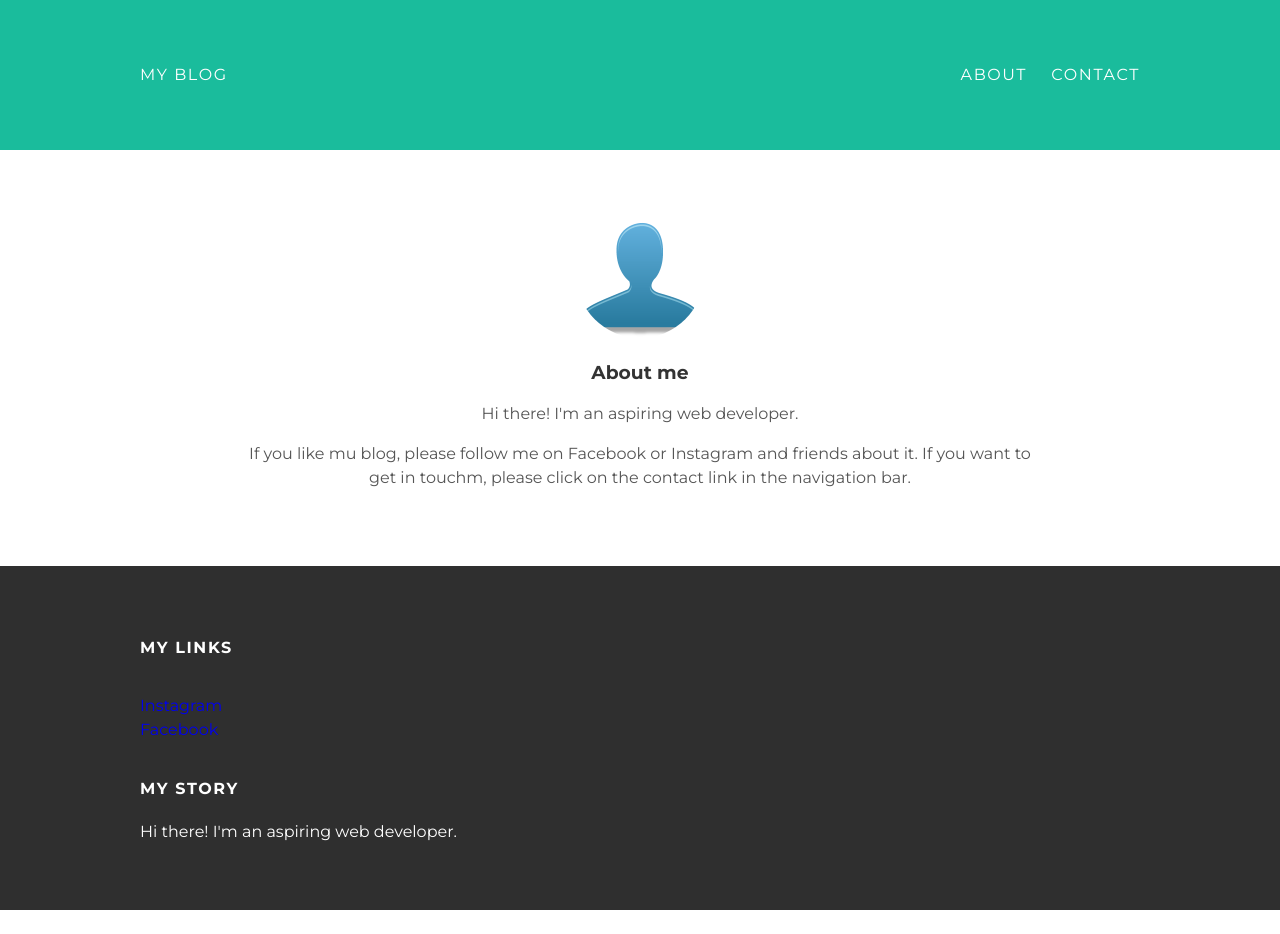
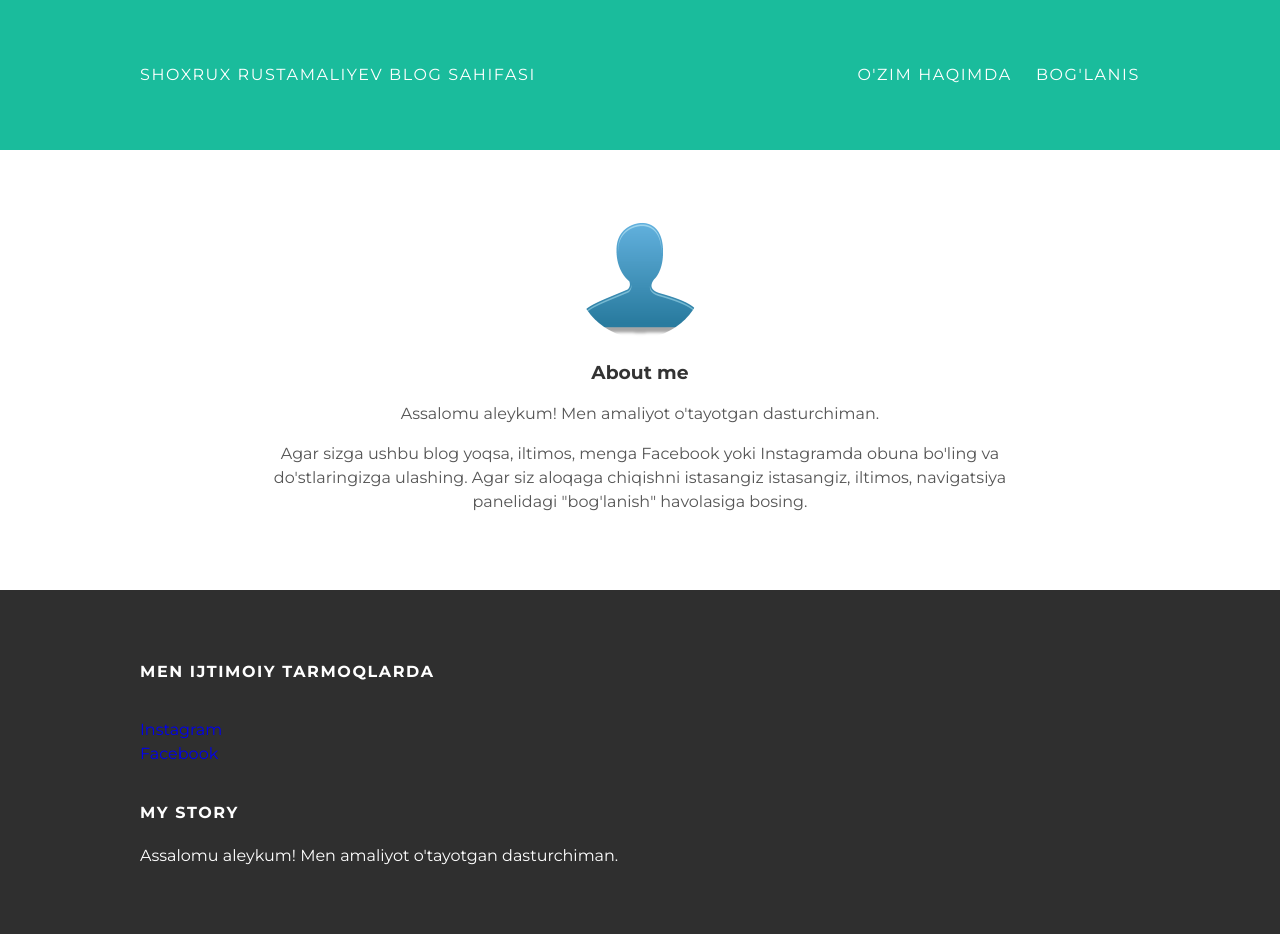
Before and after one commit to CoderUzbek/shokhrukhpro.github.io, a plain HTML site: page about.html in a window 1280 px wide. Before the commit the page ends 910 px from the top, so only its background shows below. Drawn offline with Linux system fonts and the light colour scheme.

Commit message:
Update about.html

```diff
--- a/about.html
+++ b/about.html
@@ -1,20 +1,20 @@
 <!DOCTYPE html>
-<html lang="en" dir="ltr">
+<html lang="uz" dir="ltr">
   <head>
     <meta charset="utf-8">
-    <title>My blog</title>
+    <title>Shoxrux Rustamaliyev blog sahifasi</title>
     <link rel="stylesheet" href="styles.css">
   </head>
   <body>
     <header>
       <section>
-        <a href="index.html">My blog</a>
+        <a href="index.html">Shoxrux Rustamaliyev blog sahifasi</a>
         <ul class="navbar-links" id="header-nav">
           <li>
-            <a href="about.html">About</a>
+            <a href="about.html">O'zim haqimda</a>
           </li>
           <li>
-            <a href="contact.html">Contact</a>
+            <a href="contact.html">Bog'lanis</a>
           </li>
         </ul>
       </section>
@@ -27,10 +27,10 @@
           </div>
           <h1 class="about-title">About me</h1>
           <div class="about-content">
-            <p>Hi there! I'm an aspiring web developer.</p>
-            <p>If you like mu blog, please follow me on Facebook or Instagram
-              and friends about it. If you want to get in touchm, please click
-              on the contact link in the navigation bar.</p>
+            <p>Assalomu aleykum! Men amaliyot o'tayotgan dasturchiman.</p>
+            <p>Agar sizga ushbu blog yoqsa, iltimos, menga Facebook yoki Instagramda obuna bo'ling
+               va do'stlaringizga ulashing. Agar siz aloqaga chiqishni istasangiz istasangiz, iltimos,
+               navigatsiya panelidagi "bog'lanish" havolasiga bosing.</p>
           </div>  <!-- about-content -->
         </article>
       </section>
@@ -38,7 +38,7 @@
     <footer>
       <section>
         <div class="column">
-          <h4>My links</h4>
+          <h4>Men ijtimoiy tarmoqlarda</h4>
         </div>
         <p>
           <a href="https://instagr.am/shokhrukh.online">Instagram</a>
@@ -47,7 +47,7 @@
         </p>
         <div class="column">
           <h4>My story</h4>
-          <p>Hi there! I'm an aspiring web developer.</p>
+          <p>Assalomu aleykum! Men amaliyot o'tayotgan dasturchiman.</p>
         </div>
       </section>
     </footer>
```
